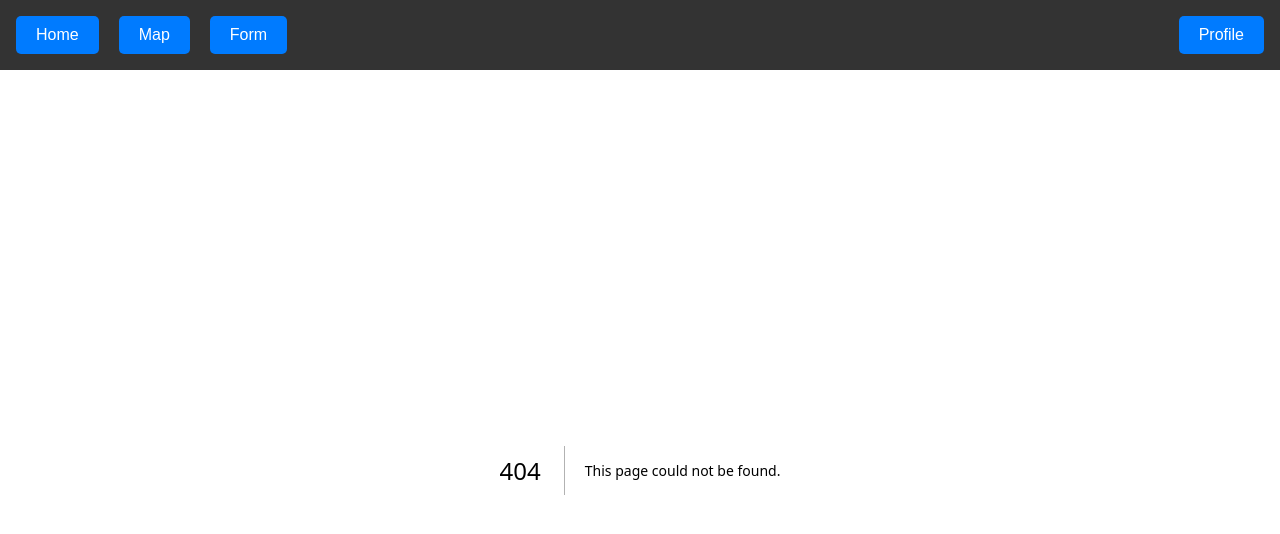
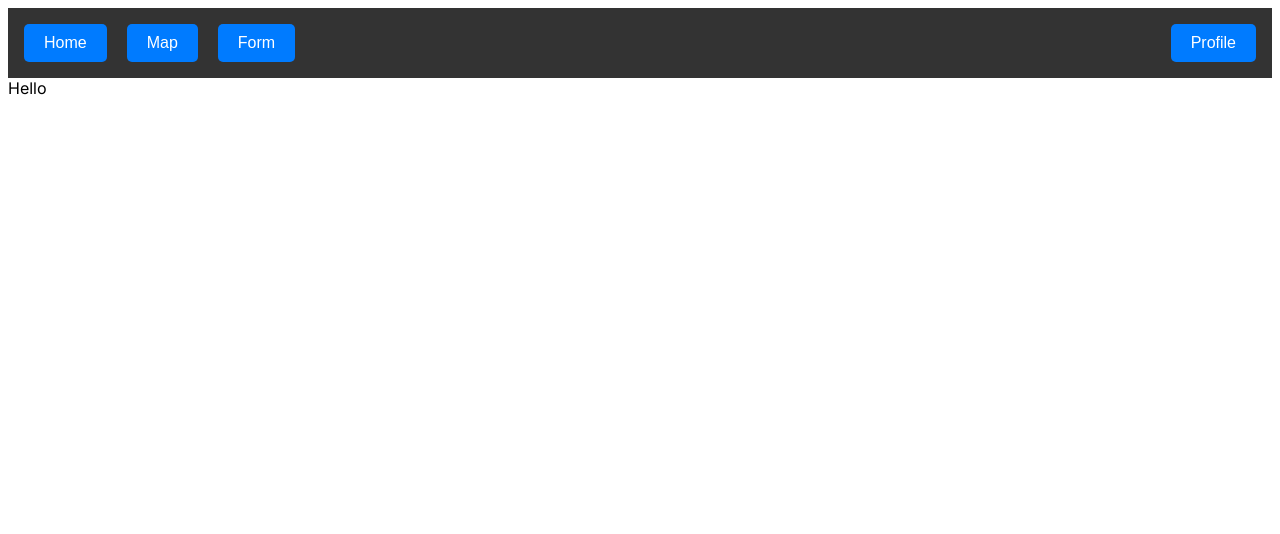
Before and after one commit to X104n/master-study-space, a Next.js app: page /login in a window 1280 px wide. Before the commit this address had no page. Shown: the top 534 px of the page. Built offline with nearby package versions, Linux system fonts and the light colour scheme.

Commit message:
added the login page

```diff
--- /dev/null
+++ b/src/app/login/page.js
@@ -0,0 +1,6 @@
+export default function Page() {
+    return (
+        <>
+            <div>Hello</div>
+        </>)
+}
```
